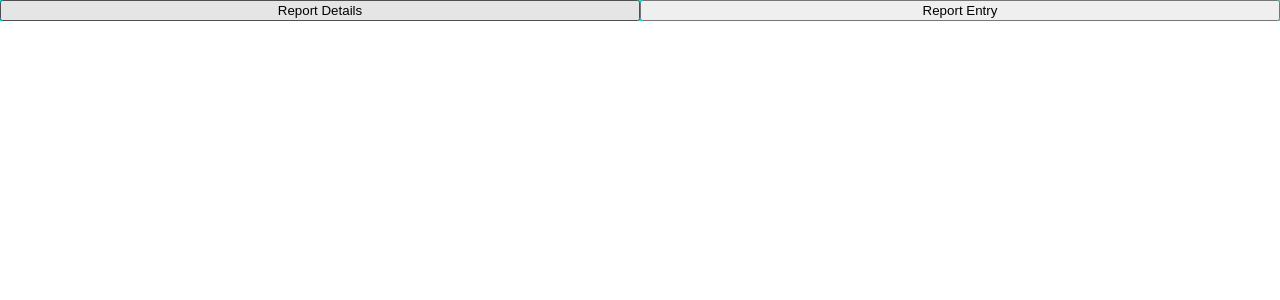
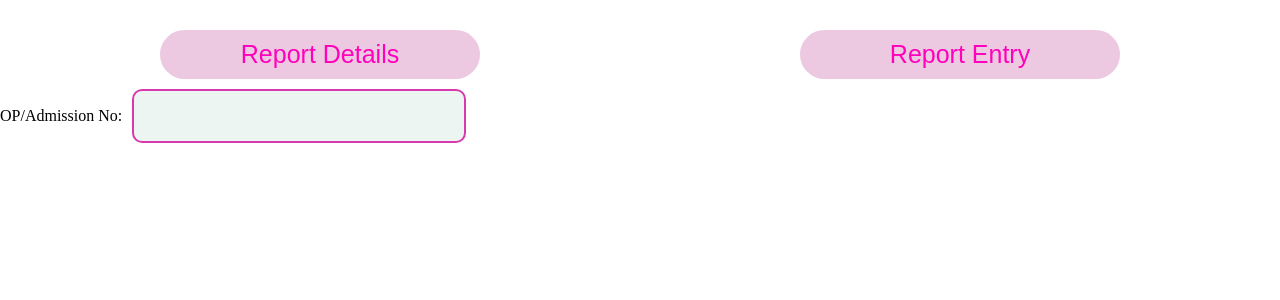
Before and after one commit to Vimalmr/children-hospital-project, a React (Vite) app in the folder client/: page /patient_reports in a window 1280 px wide. Shown: the top 300 px of the page. Built offline with nearby package versions, Linux system fonts and the light colour scheme; no server answers.

Commit message:
sidebar + pt reort

```diff
--- a/client/src/components/Patient Reports/PatientReports.jsx
+++ b/client/src/components/Patient Reports/PatientReports.jsx
@@ -3,10 +3,14 @@ import style7 from './PatientReports.module.css'
 
 const PatientReports = () => {
   return (
-    <div>
-      <div className={style7.container}>
-        <button>Report Details</button>
-        <button>Report Entry</button>
+    <div className={style7.container}>
+      <div className={style7.buttonContainer}>
+        <button className={style7.topButton}>Report Details</button>
+        <button className={style7.topButton}>Report Entry</button>
+      </div>
+      <div>
+        <label htmlFor="admissionNum">OP/Admission No:</label>
+        <input type='text' name='admissionNum' />
       </div>
     </div>
   )
--- a/client/src/components/Patient Reports/PatientReports.module.css
+++ b/client/src/components/Patient Reports/PatientReports.module.css
@@ -1,7 +1,21 @@
-.container {
-    background-color: aqua;
+.container{
+    margin-top: 30px;
+}
+
+.buttonContainer {
     display: grid;
-    grid-template-columns: repeat(2, minmax(0, 1fr));
-    margin-left: auto;
-    margin-right: auto;
+    grid-template-columns: repeat(2, 1fr);
 }
+
+.topButton{
+    width: 50%; /* Allows buttons to be sized based on their content */
+    padding: 10px 20px;
+    margin: auto auto;
+    background: rgb(236,201,224);
+    border: none;
+    border-radius: 50px;
+    text-align: center;
+    font-size: 25px;
+    text-decoration: none;
+    color: rgb(255, 1, 187);
+}
--- a/client/src/components/signup/Signup.jsx
+++ b/client/src/components/signup/Signup.jsx
@@ -60,6 +60,7 @@ function Signup(){
 							type="text"
 							placeholder="Enter the UserID"
 							name="userid"
+                            className='inputForm'
                             onChange={handleChange}
                             value={data.userid}
 							required
```
